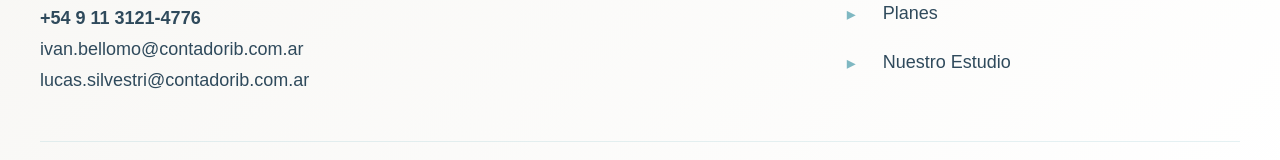
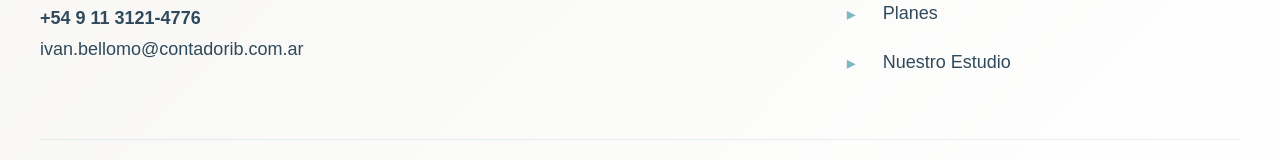
Before and after one commit to agosGentille/ContadorIB-Web, a React (Create React App) app in the folder client/: page /planes in a window 1280 px wide. Shown: the part 2509-2669 px from the top of the page. Built offline with nearby package versions, Linux system fonts and the light colour scheme; no server answers; a web font is replaced by a local one.

Commit message:
Borro mail

```diff
--- a/client/src/Components/Footer.js
+++ b/client/src/Components/Footer.js
@@ -40,7 +40,6 @@ function Footer() {
                     </div>
                     <p>+54 9 11 3121-4776</p>
                     <p>ivan.bellomo@contadorib.com.ar</p>
-                    <p>lucas.silvestri@contadorib.com.ar</p>
                 </div>
                 <div id="footer-columna2">
                     <p className='texto-links-utiles'>Links Útiles</p>
```
